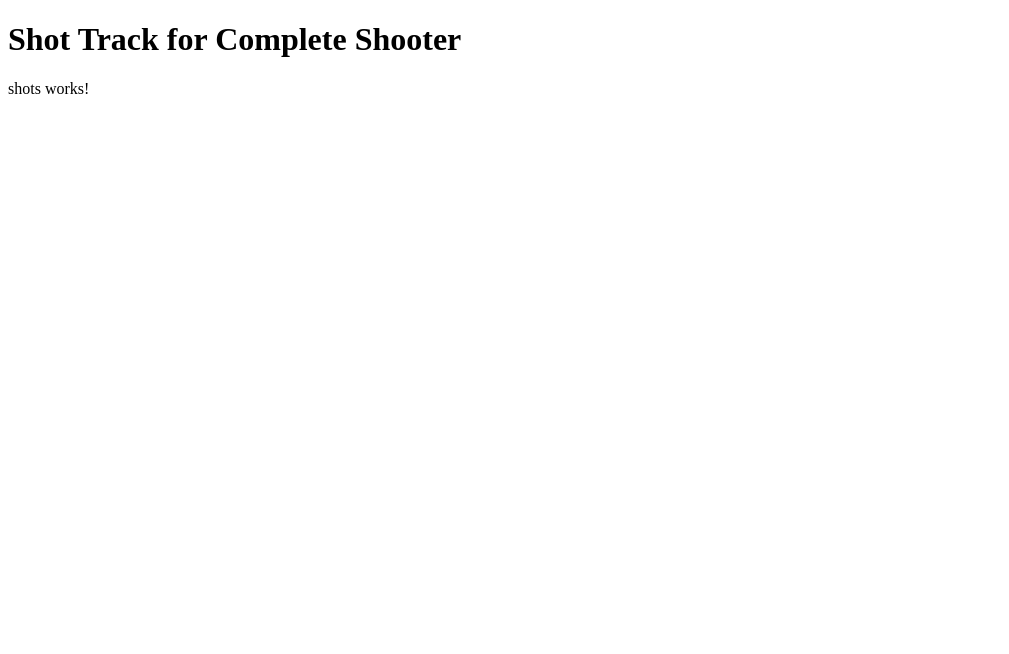
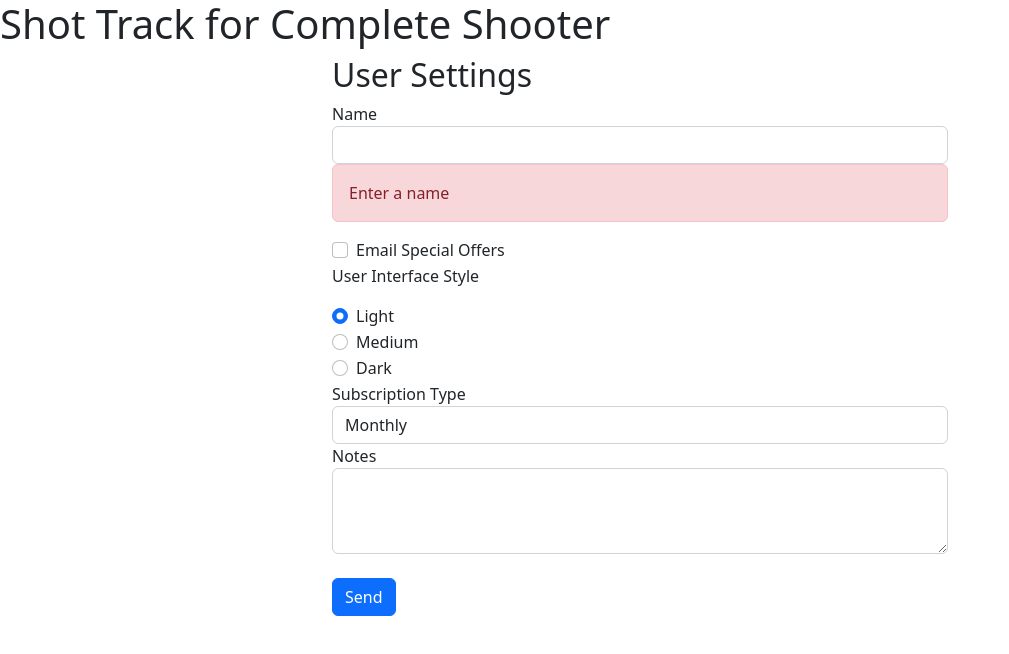
Before and after one commit to alexlamb10/shot-tracker, an Angular app: page / in a window 1280 px wide. Shown: the top 654 px of the page, without its empty margins (0-1009 px from the left). Built offline with nearby package versions, Linux system fonts and the light colour scheme.

Commit message:
Added form template

```diff
--- a/angular.json
+++ b/angular.json
@@ -23,6 +23,7 @@
               "src/assets"
             ],
             "styles": [
+              "node_modules/bootstrap/dist/css/bootstrap.min.css",
               "src/styles.css"
             ],
             "scripts": []
--- a/package.json
+++ b/package.json
@@ -15,9 +15,13 @@
     "@angular/compiler": "^14.1.0",
     "@angular/core": "^14.1.0",
     "@angular/forms": "^14.1.0",
+    "@angular/localize": "^14.1.0",
     "@angular/platform-browser": "^14.1.0",
     "@angular/platform-browser-dynamic": "^14.1.0",
     "@angular/router": "^14.1.0",
+    "@ng-bootstrap/ng-bootstrap": "^13.0.0",
+    "@popperjs/core": "^2.10.2",
+    "bootstrap": "^5.2.0",
     "rxjs": "~7.5.0",
     "tslib": "^2.3.0",
     "zone.js": "~0.11.4"
--- a/src/app/app.module.ts
+++ b/src/app/app.module.ts
@@ -1,9 +1,11 @@
 import { NgModule } from '@angular/core';
+import { FormsModule } from '@angular/forms';
 import { BrowserModule } from '@angular/platform-browser';
 
 import { AppRoutingModule } from './app-routing.module';
 import { AppComponent } from './app.component';
 import { ShotsComponent } from './shots/shots.component';
+import { NgbModule } from '@ng-bootstrap/ng-bootstrap';
 
 @NgModule({
   declarations: [
@@ -12,7 +14,9 @@
   ],
   imports: [
     BrowserModule,
-    AppRoutingModule
+    AppRoutingModule,
+    FormsModule,
+    NgbModule
   ],
   providers: [],
   bootstrap: [AppComponent]
--- a/src/app/shots/shots.component.html
+++ b/src/app/shots/shots.component.html
@@ -1 +1,64 @@
-<p>shots works!</p>
+<div class="container" style="width: 50%;">
+    <h2>User Settings</h2>
+    <form>
+
+      <div class="form-group">
+        <label for="name">Name</label>
+        <input id="name" name="name" class="form-control"  required />
+        <div
+          class="alert alert-danger">
+          Enter a name
+        </div>
+      </div>
+
+      <div class="form-check form-group">
+        <input class="form-check-input" type="checkbox"
+                id="emailOffers" name="emailOffers">
+        <label class="form-check-label" for="emailOffers" >
+          Email Special Offers
+        </label>
+      </div>
+
+      <p>User Interface Style</p>
+      <div class="form-group">
+        <div class="form-check">
+          <input class="form-check-input" type="radio" name="interfaceStyle"
+                 id="lightInterface" value="light" checked >
+          <label class="form-check-label" for="lightInterface">
+            Light
+          </label>
+        </div>
+        <div class="form-check">
+          <input class="form-check-input" type="radio" name="interfaceStyle"
+                 id="mediumInterface" value="medium" >
+          <label class="form-check-label" for="mediumInterface">
+            Medium
+          </label>
+        </div>
+        <div class="form-check">
+          <input class="form-check-input" type="radio" name="interfaceStyle"
+                  id="darkInterface" value="dark" >
+          <label class="form-check-label" for="darkInterface">
+            Dark
+          </label>
+        </div>
+      </div>
+
+      <div class="form-group">
+        <label for="subscriptionType">Subscription Type</label>
+        <select class="form-control" id="subscriptionType" name="subscriptionType" >
+          <option>Monthly</option>
+          <option>Annual</option>
+          <option>Lifetime</option>
+        </select>
+      </div>
+
+      <div class="form-group">
+        <label for="notes" >Notes</label>
+        <textarea id="notes" name="notes" class="form-control"
+                  rows="3" ></textarea>
+      </div>
+      <br>
+      <button class="btn btn-primary">Send</button>
+    </form>
+  </div>
--- a/src/polyfills.ts
+++ b/src/polyfills.ts
@@ -1,3 +1,7 @@
+/***************************************************************************************************
+ * Load `$localize` onto the global scope - used if i18n tags appear in Angular templates.
+ */
+import '@angular/localize/init';
 /**
  * This file includes polyfills needed by Angular and is loaded before the app.
  * You can add your own extra polyfills to this file.
```
Also changed, not shown: 1 other file (tests, documents, lock files or other folders).
